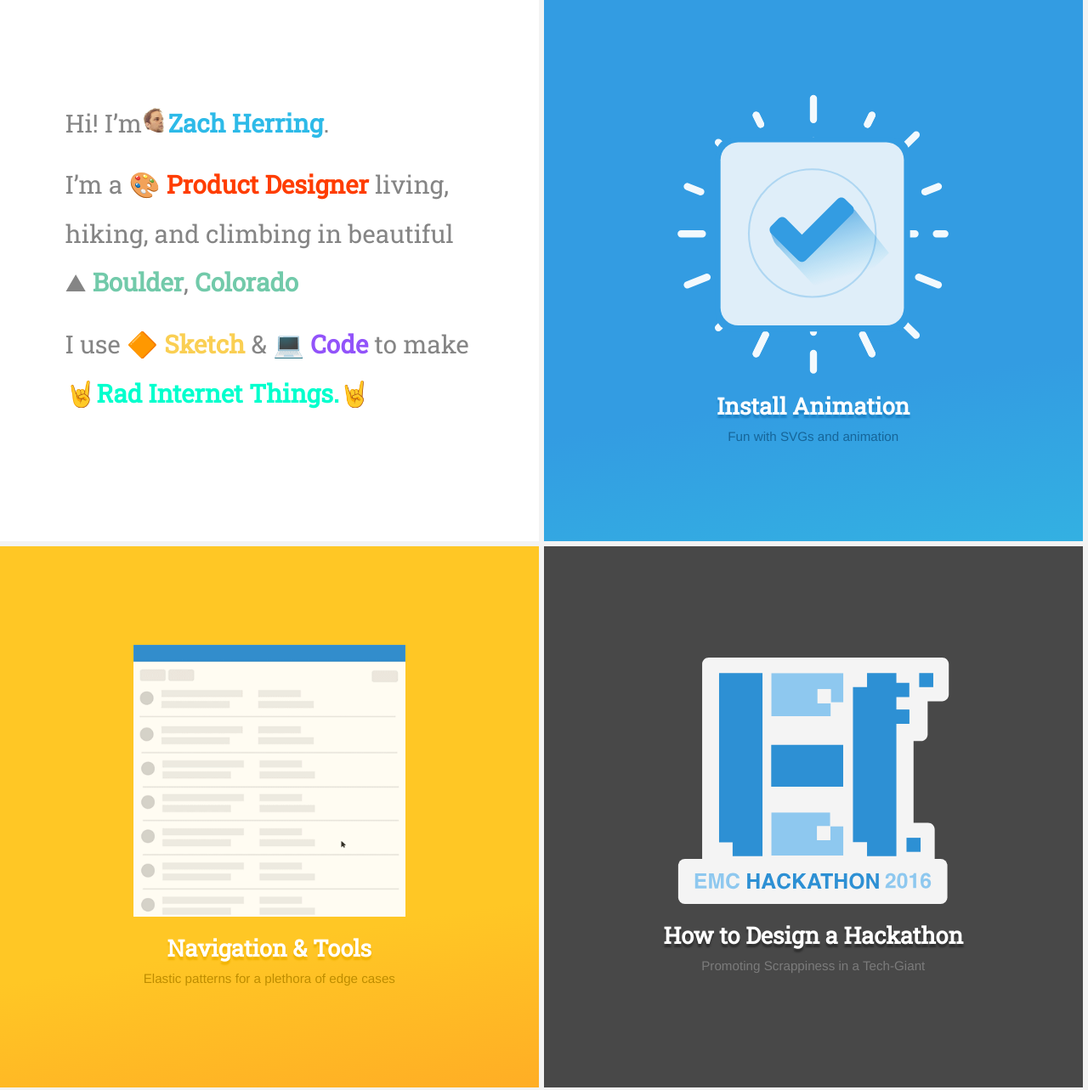
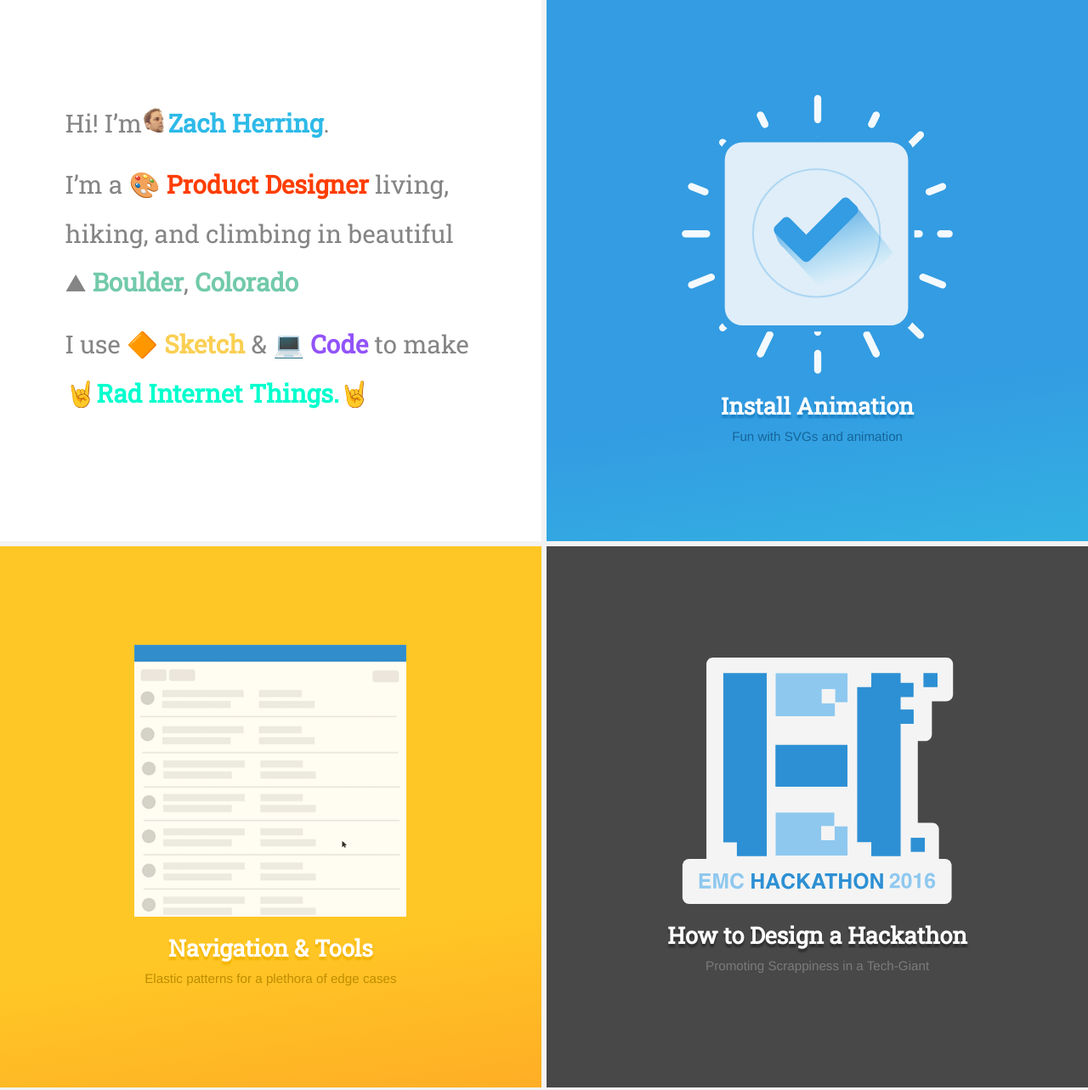
Before and after one commit to zherring/zherring.github.io, a Jekyll site: the page built from index.html, in a window 1280 px wide. Shown: the whole page at 85% size. Built offline with Jekyll 4.4.1, drawn with Linux system fonts in a browser that asks for light colours; nearby versions of some CDN libraries.

Commit message:
windows fix

```diff
--- a/_sass/_begin.scss
+++ b/_sass/_begin.scss
@@ -125,7 +125,7 @@
 
     article, a {
         // margin: .25vw .5vw;
-        margin: .25% .5vw;
+        margin: .25vw .5%;
 
         &:nth-child(-n+2) { margin-top: 0; }
         &:nth-child(1n+1) { margin-left: 0;}
@@ -134,7 +134,7 @@
     }
 
     article:first-child, .grid a {
-        width: 49.5%;
+        width: 49.75%;
         height: 49.75vw;
         padding: 1vw;
 
```
Also changed, not shown: 1 other file.
